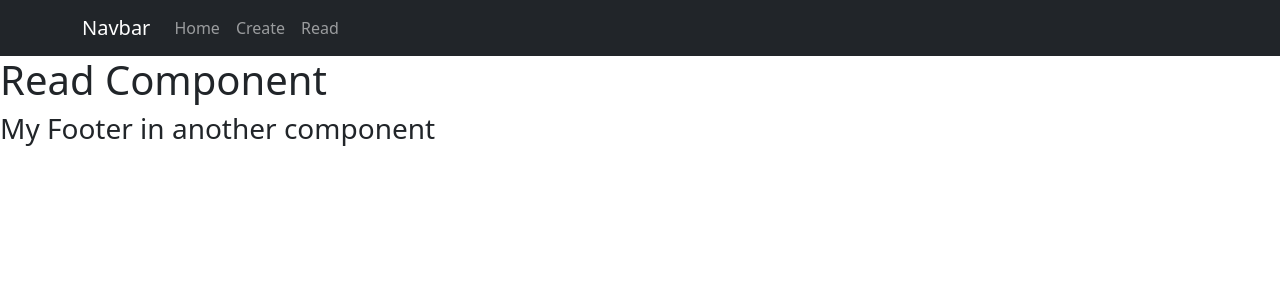
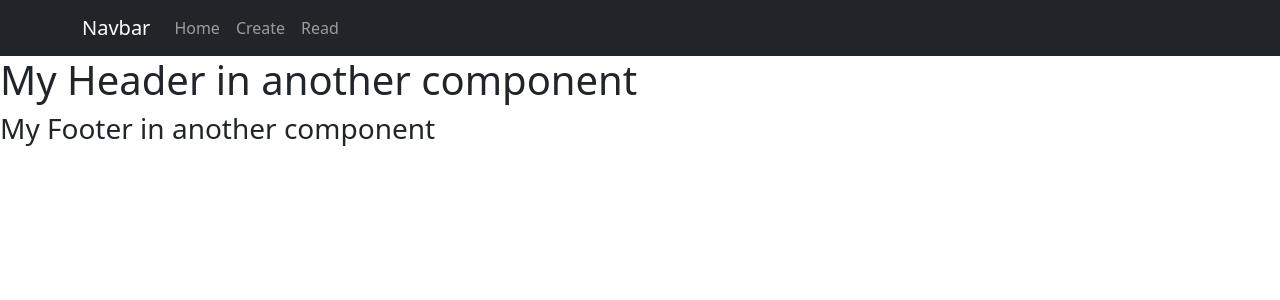
Before and after one commit to PhatTanNguyenG00425232/Lab-4-Data-Repp, a React (Create React App) app: page /read in a window 1280 px wide. Shown: the top 300 px of the page. Built offline with nearby package versions, Linux system fonts and the light colour scheme.

Commit message:
Exercise 5 completed

```diff
--- a/src/App.js
+++ b/src/App.js
@@ -3,15 +3,16 @@ import NavigationBar from './components/NavigationBar';
 import Header from './components/Header';
 import Footer from './components/Footer';
 import Content from './components/Content';
+
 function App() {
 
   return (
     <Router>
       <NavigationBar />
       <Routes>
-        <Route path="/home" element={<Content />} />
-        <Route path="/read" element={<h1>Read Component</h1>} />
-        <Route path="/create" element={<h1>Create Component</h1>} />
+        <Route path="/home" element={<Content></Content> } />
+        <Route path="/read" element={<Header></Header>} />
+        <Route path="/create" element={<Footer></Footer>} />
       </Routes>
       <Footer />
     </Router>
--- a/src/components/NavigationBar.js
+++ b/src/components/NavigationBar.js
@@ -9,7 +9,7 @@ const NavigationBar = () => {
           <Container>
             <Navbar.Brand href="/">Navbar</Navbar.Brand>
             <Nav className="me-auto">
-              <Nav.Link href="/">Home</Nav.Link>
+              <Nav.Link href="/home">Home</Nav.Link>
               <Nav.Link href="/create">Create</Nav.Link>
               <Nav.Link href="/read">Read</Nav.Link>
             </Nav>
```
